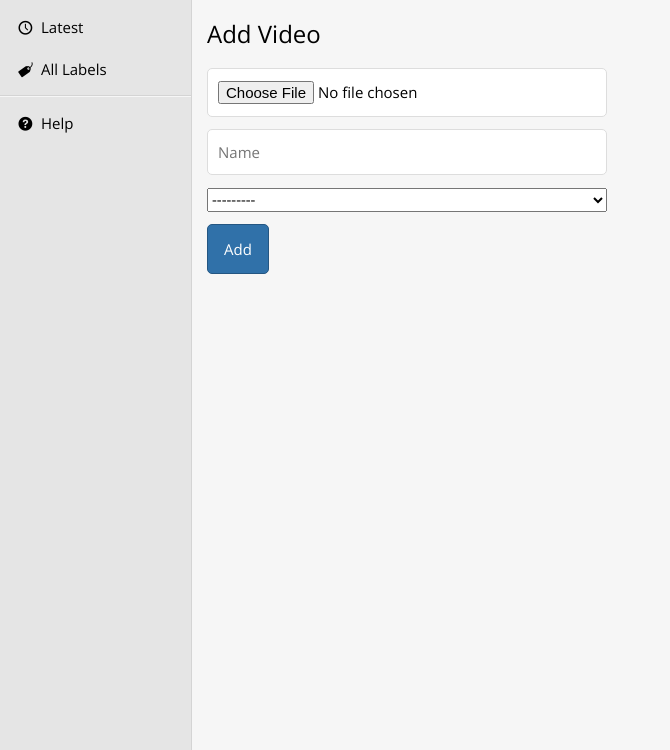
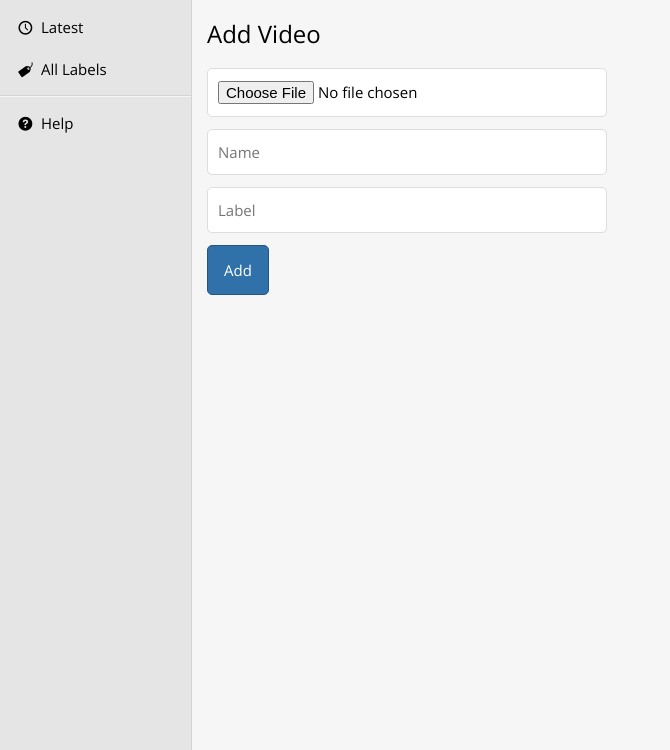
Before and after one commit to ktj4820/channel2, a Django app: template templates/video/video-add.html in a window 1280 px wide. Shown: the part 50-800 px from the top of the page, without its empty margins (0-670 px from the left). Run offline with Django 3.2, Linux system fonts and the light colour scheme; the template is opened without the code that fills it: values that come from a table or form of the project are taken from there, others are empty; some libraries are stand-ins or nearby versions.

Commit message:
- added unique constraint for label name and added db_index for slug - updated VideoAddView's label input to an autocompleted text input

```diff
--- a/channel2/label/models.py
+++ b/channel2/label/models.py
@@ -6,8 +6,8 @@ class Label(models.Model):
 
     parent      = models.ForeignKey('self', null=True, blank=True, related_name='children')
 
-    name        = models.CharField(max_length=100)
-    slug        = models.SlugField(max_length=100, editable=False)
+    name        = models.CharField(max_length=100, unique=True)
+    slug        = models.SlugField(max_length=100, editable=False, db_index=True)
 
     markdown    = models.TextField(blank=True)
     html        = models.TextField(blank=True)
--- a/channel2/video/forms.py
+++ b/channel2/video/forms.py
@@ -20,10 +20,27 @@ class VideoAddForm(forms.ModelForm):
         }),
     )
 
-    label = forms.ModelChoiceField(
-        queryset=Label.objects.all(),
+    label = forms.CharField(
+        label=_('Label'),
+        max_length=100,
+        widget=forms.TextInput(attrs={
+            'placeholder': _('Label'),
+            'maxlength': 100,
+            'list': 'label-list',
+        })
     )
 
     class Meta:
         model = Video
-        fields = ('file', 'name', 'label',)
+        fields = ('file', 'name',)
+
+    def clean_label(self):
+        label = self.cleaned_data.get('label').strip()
+        return label
+
+    def save(self, commit=True):
+        video = super().save(commit=False)
+        video.label = Label.objects.get_or_create(name=self.cleaned_data.get('label'))[0]
+        if commit:
+            video.save()
+        return video
--- a/channel2/video/views.py
+++ b/channel2/video/views.py
@@ -6,6 +6,7 @@ from django.utils.translation import ugettext as _
 from channel2.core.response import HttpResponseXAccel
 from channel2.core.utils import paginate, get_request_ip, email_alert
 from channel2.core.views import ProtectedTemplateView, TemplateView, StaffOnlyView
+from channel2.label.models import Label
 from channel2.settings import VIDEO_LINK_EXPIRE
 from channel2.video.forms import VideoAddForm
 from channel2.video.models import Video, VideoLink
@@ -77,9 +78,10 @@ class VideoAddView(StaffOnlyView):
     def get(self, request):
         video = Video.objects.latest('created_on')
         return self.render_to_response({
+            'label_list': Label.objects.order_by('slug'),
             'form': VideoAddForm(initial={
                 'name': video.name,
-                'label': video.label,
+                'label': video.label.name,
             }),
         })
 
@@ -91,5 +93,6 @@ class VideoAddView(StaffOnlyView):
             return redirect('video.add')
 
         return self.render_to_response({
+            'label_list': Label.objects.order_by('slug'),
             'form': form,
         })
--- a/templates/video/video-add.html
+++ b/templates/video/video-add.html
@@ -2,6 +2,11 @@
 {% load i18n %}
 
 {% block content %}
+    <datalist id="label-list">
+        {% for label in label_list %}
+            <option value="{{ label.name }}"></option>
+        {% endfor %}
+    </datalist>
     <form action="" method="post" enctype="multipart/form-data" class="container thin-page">
         <h2>{% trans 'Add Video' %}</h2>
         {% csrf_token %}
```
Also changed, not shown: channel2/label/migrations/0002_auto__add_unique_label_name.py (added), 2 other files.
